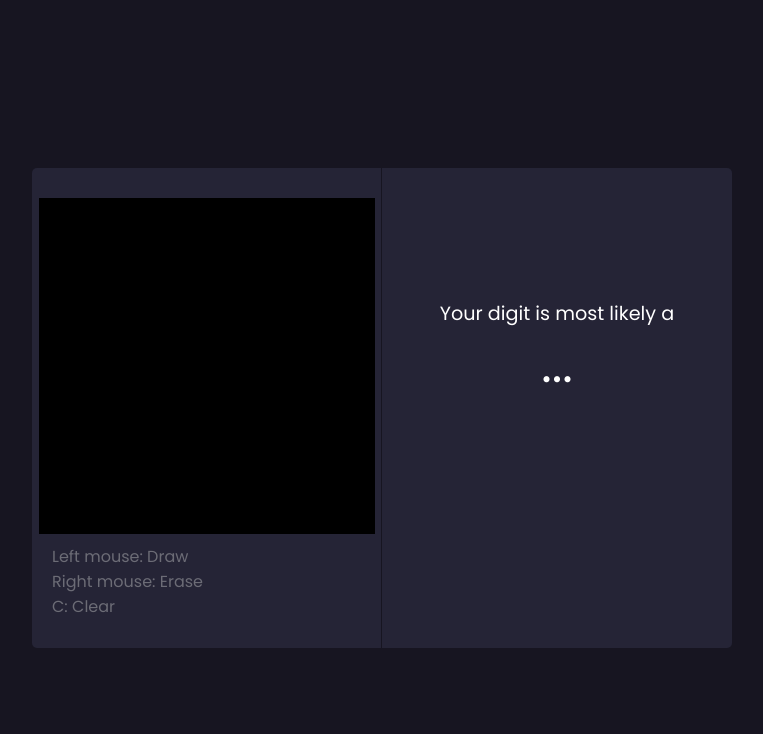
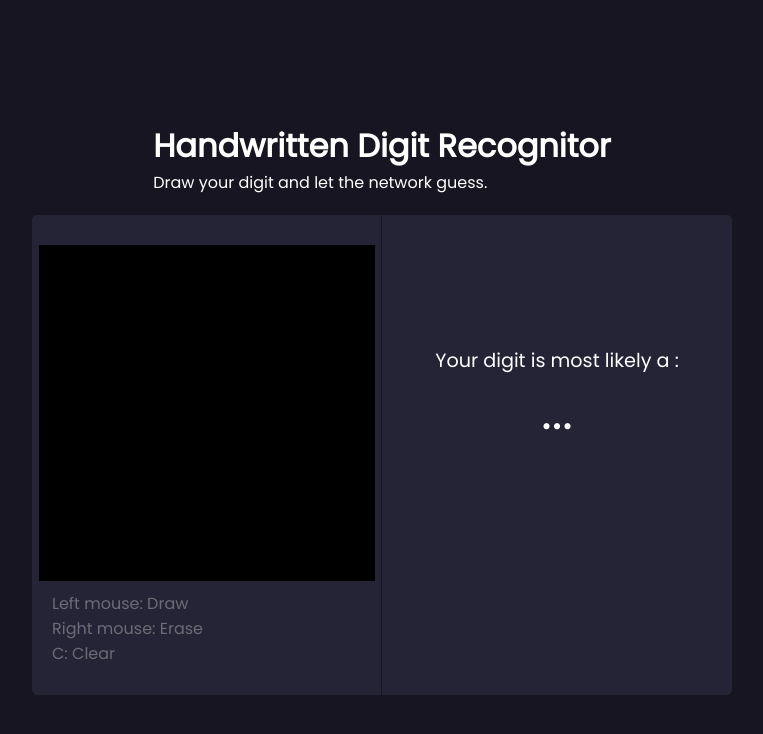
Before and after one commit to pnnam03/Neural-Network, a plain HTML site: page index.html in a window 1280 px wide. Shown: the whole page, without its empty margins (258-1021 px from the left). Drawn offline with Linux system fonts and the light colour scheme; no server answers.

Commit message:
update the UI

```diff
--- a/index.html
+++ b/index.html
@@ -8,7 +8,14 @@
 </head>
 
 <body>
+    <div>
+        <header style="color:white">
+            <h1> Handwritten Digit Recognitor</h1>
+            <p>Draw your digit and let the network guess.</p>
+        </header>
+    </div>
     <div id="container">
+
         <div id="canvas-container">
             <canvas id="canvas" oncontextmenu="return false"></canvas>
             <canvas id="scaling-canvas" oncontextmenu="return false"></canvas>
@@ -16,7 +23,7 @@
         </div>
 
         <div id="number-container">
-            <div>Your digit is most likely a</div>
+            <div>Your digit is most likely a : </div>
             <div id="number">...</div>
         </div>
 
--- a/style.css
+++ b/style.css
@@ -2,6 +2,7 @@
 
 body {
     display: flex;
+    flex-direction: column;
     align-items: center;
     justify-content: center;
     min-height: 100vh;
@@ -10,6 +11,14 @@ body {
     font-family: 'Poppins', sans-serif;
 }
 
+h1, p {
+    margin: 0;
+    padding: 0;
+}
+
+p {
+    margin-bottom: 20px;
+}
 #container {
     border-radius: 5px;
     background:#252436;
```
